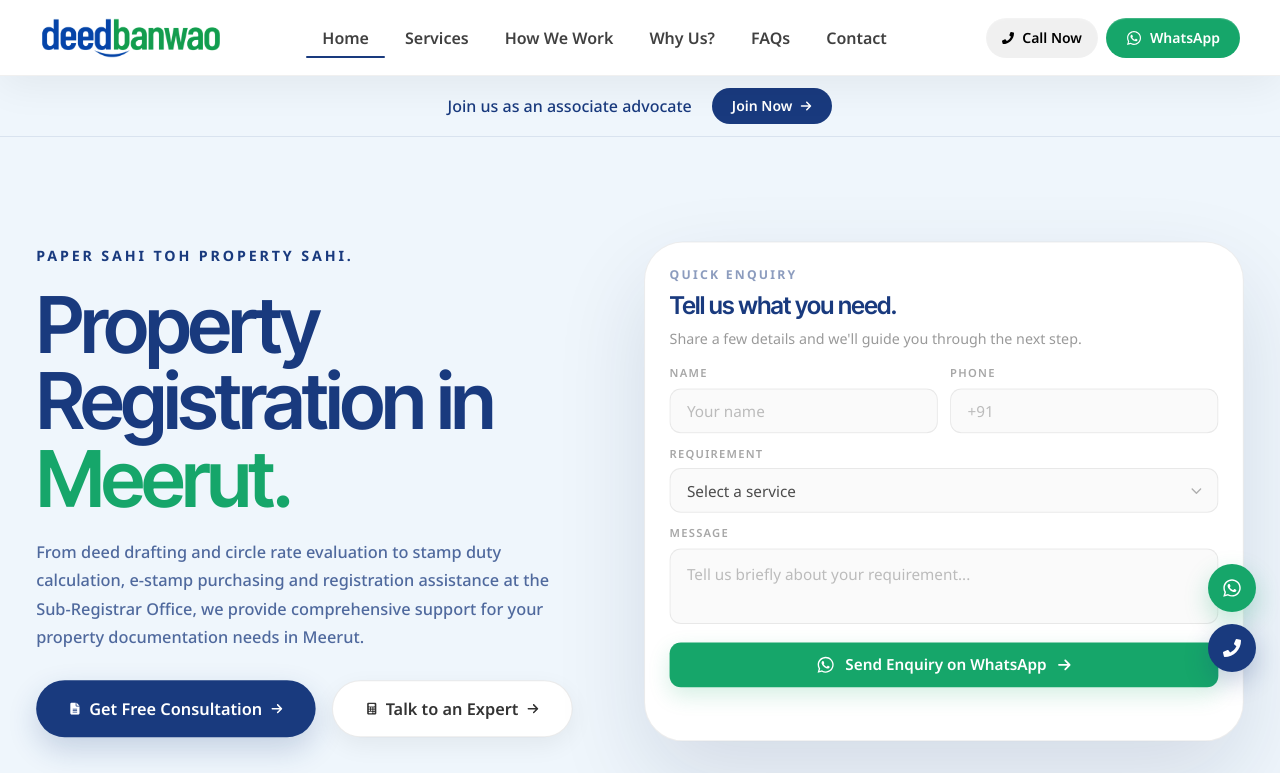
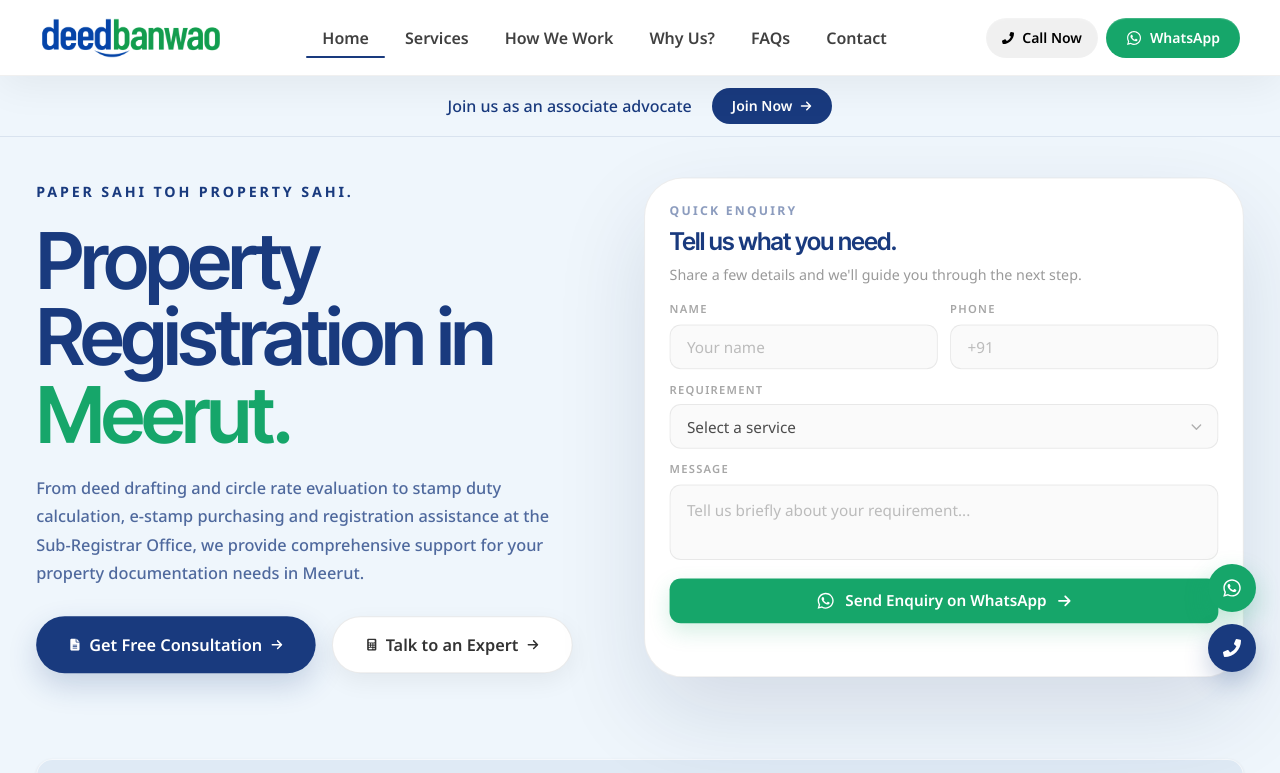
Before and after one commit to yugrastogi/deedbanwao, a React (Vite) app: page / in a window 1280 px wide. Shown: the top 773 px of the page. Built offline with nearby package versions, Linux system fonts and the light colour scheme.

Commit message:
Shift hero content higher on the page

```diff
--- a/src/components/Hero/HeroContent.jsx
+++ b/src/components/Hero/HeroContent.jsx
@@ -110,6 +110,10 @@ Please guide me regarding the next steps.
       <div
         className="
           grid
+          relative
+          -top-8
+          sm:-top-10
+          lg:-top-16
           w-full
           origin-center
           lg:scale-[1.02]
```
